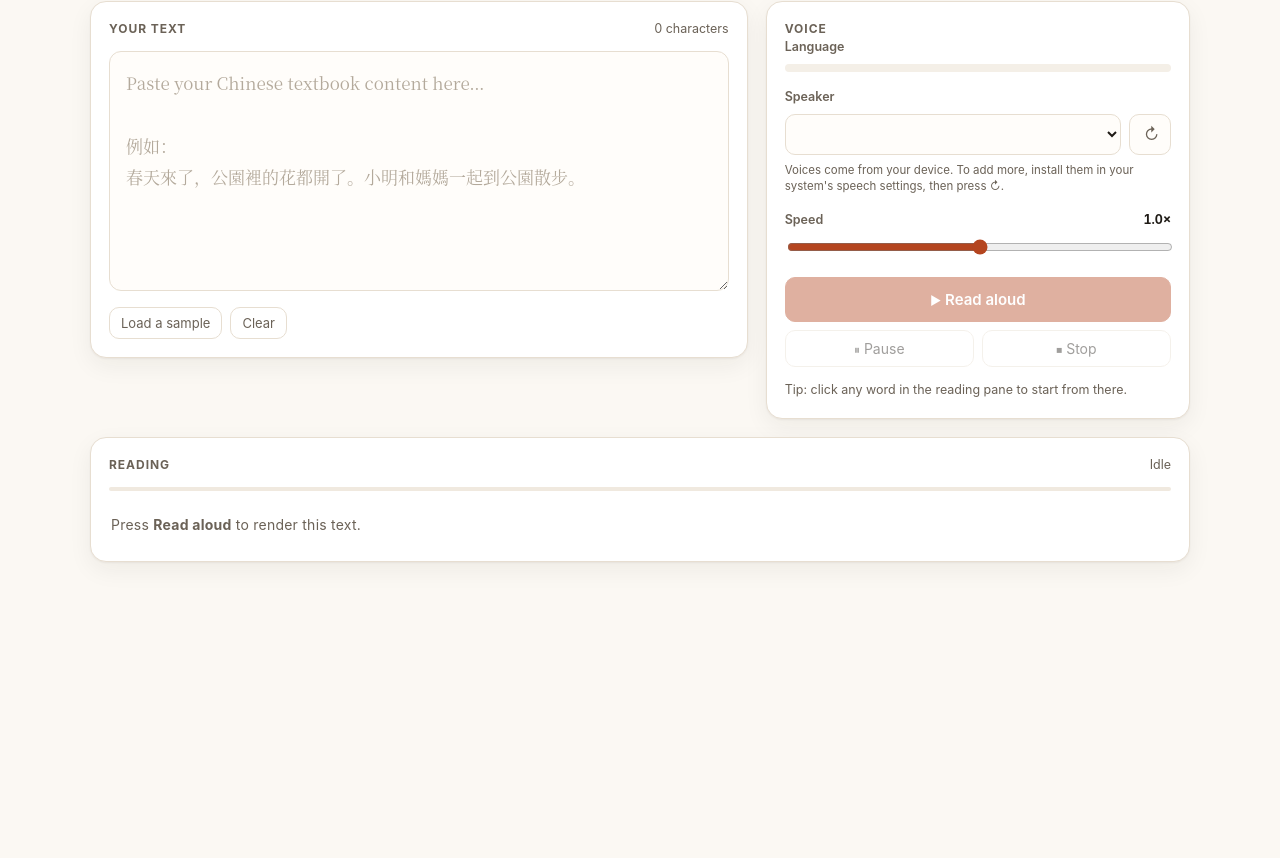
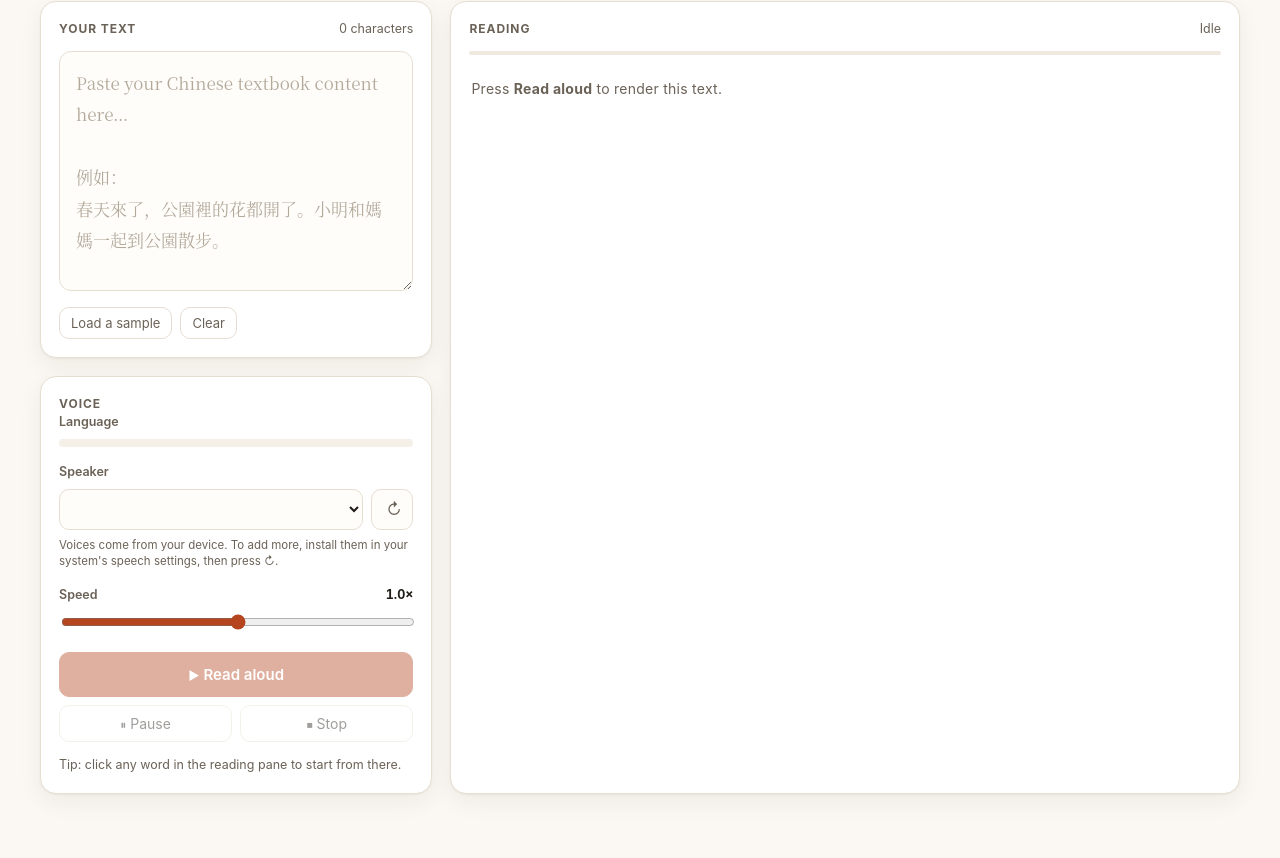
Before and after one commit to hellovic/text2voice, a website: page docs/index.html in a window 1280 px wide. Shown: the part 85-943 px from the top of the page. Before the commit the page ends 800 px from the top, so only its background shows below. Drawn offline with Linux system fonts and the light colour scheme.

Commit message:
Move the reading pane to the right at full page height
The pane now runs down the right-hand side, level with the paste box, and
stretches to the height of the two cards stacked beside it instead of
sitting below them with a 52vh cap. Text is a little larger (26px) and
the page is wider (1280px) to give it room. Under 820px it still stacks
into one column with a 62vh cap.

```diff
--- a/docs/styles.css
+++ b/docs/styles.css
@@ -43,7 +43,7 @@ body {
   gap: 16px;
   flex-wrap: wrap;
   padding: 22px clamp(16px, 4vw, 40px) 14px;
-  max-width: 1180px;
+  max-width: 1280px;
   margin: 0 auto;
 }
 
@@ -105,14 +105,16 @@ body {
 /* ------------------------------------------------------------------- grid */
 
 main {
-  max-width: 1180px;
+  max-width: 1280px;
   margin: 0 auto;
   padding: 0 clamp(16px, 4vw, 40px) 64px;
   display: grid;
-  grid-template-columns: minmax(0, 1.55fr) minmax(300px, 1fr);
+  /* The reading pane runs down the right-hand side, level with the paste box,
+     and stays as tall as the two cards stacked beside it. */
+  grid-template-columns: minmax(340px, 0.82fr) minmax(0, 1.65fr);
   grid-template-areas:
-    "input controls"
-    "reader reader";
+    "input reader"
+    "controls reader";
   gap: 18px;
   align-items: start;
 }
@@ -125,6 +127,10 @@ main {
 }
 .reader-card {
   grid-area: reader;
+  align-self: stretch;
+  display: flex;
+  flex-direction: column;
+  min-height: 420px;
 }
 
 @media (max-width: 820px) {
@@ -489,11 +495,13 @@ button.primary:hover:not(:disabled) {
 
 .reader {
   font-family: var(--serif);
-  font-size: 24px;
+  font-size: 26px;
   line-height: 2.05;
   letter-spacing: 0.01em;
   color: var(--ink);
-  max-height: 52vh;
+  /* Fills whatever height the card was stretched to; scrolls past that. */
+  flex: 1 1 auto;
+  min-height: 0;
   overflow-y: auto;
   padding: 4px 2px;
   scroll-behavior: smooth;
@@ -547,3 +555,15 @@ button.primary:hover:not(:disabled) {
     animation: none;
   }
 }
+
+/* Stacked in one column, the pane gives up its stretch and takes a plain cap. */
+@media (max-width: 820px) {
+  .reader-card {
+    min-height: 0;
+  }
+
+  .reader {
+    min-height: 260px;
+    max-height: 62vh;
+  }
+}
--- a/public/styles.css
+++ b/public/styles.css
@@ -43,7 +43,7 @@ body {
   gap: 16px;
   flex-wrap: wrap;
   padding: 22px clamp(16px, 4vw, 40px) 14px;
-  max-width: 1180px;
+  max-width: 1280px;
   margin: 0 auto;
 }
 
@@ -105,14 +105,16 @@ body {
 /* ------------------------------------------------------------------- grid */
 
 main {
-  max-width: 1180px;
+  max-width: 1280px;
   margin: 0 auto;
   padding: 0 clamp(16px, 4vw, 40px) 64px;
   display: grid;
-  grid-template-columns: minmax(0, 1.55fr) minmax(300px, 1fr);
+  /* The reading pane runs down the right-hand side, level with the paste box,
+     and stays as tall as the two cards stacked beside it. */
+  grid-template-columns: minmax(340px, 0.82fr) minmax(0, 1.65fr);
   grid-template-areas:
-    "input controls"
-    "reader reader";
+    "input reader"
+    "controls reader";
   gap: 18px;
   align-items: start;
 }
@@ -125,6 +127,10 @@ main {
 }
 .reader-card {
   grid-area: reader;
+  align-self: stretch;
+  display: flex;
+  flex-direction: column;
+  min-height: 420px;
 }
 
 @media (max-width: 820px) {
@@ -457,11 +463,13 @@ button.primary:hover:not(:disabled) {
 
 .reader {
   font-family: var(--serif);
-  font-size: 24px;
+  font-size: 26px;
   line-height: 2.05;
   letter-spacing: 0.01em;
   color: var(--ink);
-  max-height: 52vh;
+  /* Fills whatever height the card was stretched to; scrolls past that. */
+  flex: 1 1 auto;
+  min-height: 0;
   overflow-y: auto;
   padding: 4px 2px;
   scroll-behavior: smooth;
@@ -515,3 +523,15 @@ button.primary:hover:not(:disabled) {
     animation: none;
   }
 }
+
+/* Stacked in one column, the pane gives up its stretch and takes a plain cap. */
+@media (max-width: 820px) {
+  .reader-card {
+    min-height: 0;
+  }
+
+  .reader {
+    min-height: 260px;
+    max-height: 62vh;
+  }
+}
```
